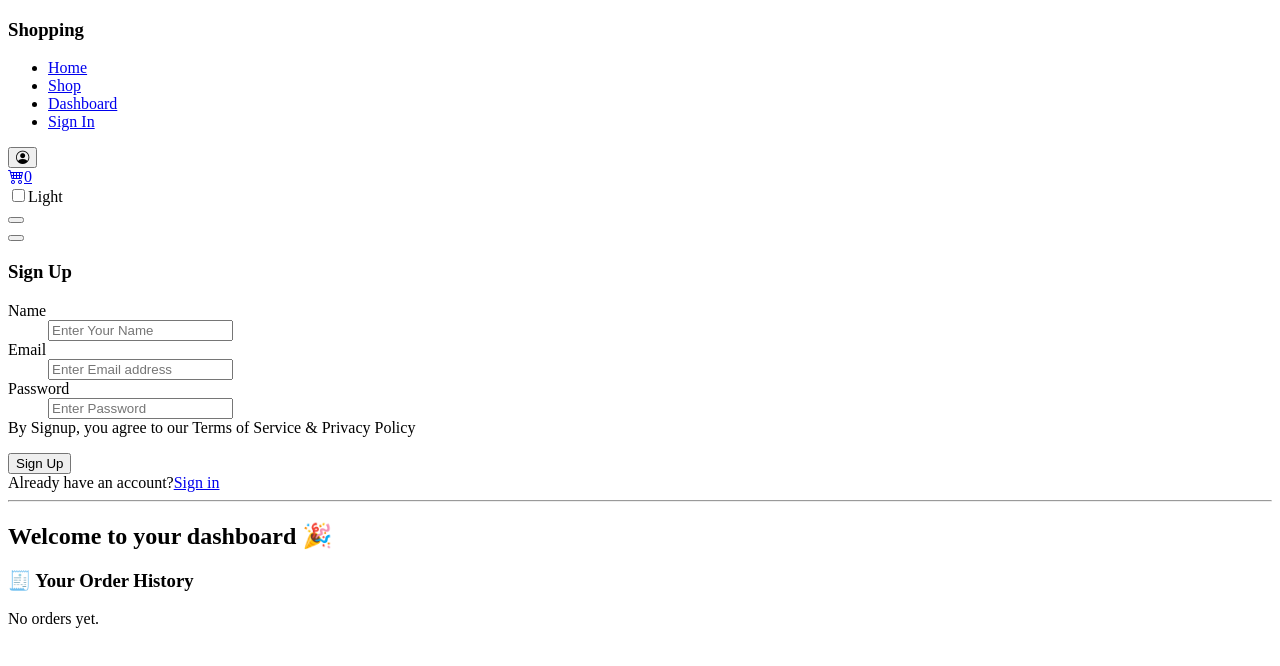
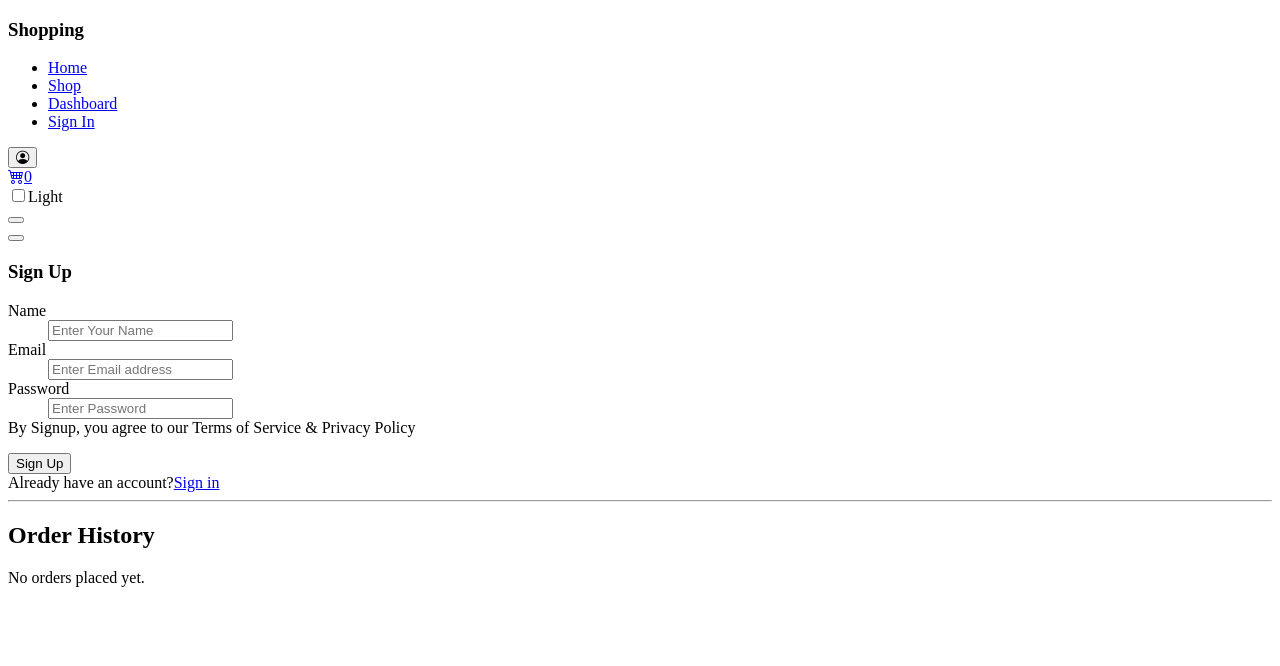
Before and after one commit to rupesh-badode/E-Commerce, a Next.js app: page /dashboard in a window 1280 px wide. Shown: the top 666 px of the page. Built offline with nearby package versions, Linux system fonts and the light colour scheme.

Commit message:
push
new information

```diff
--- a/src/app/cart/CartContext.js
+++ b/src/app/cart/CartContext.js
@@ -1,10 +1,12 @@
 "use client";
 import { createContext, useState, useEffect, useContext, use } from "react";
+import Cookies from "js-cookie";
 
 const CartContext = createContext();
 
 export const CartProvider = ({ children }) => {
   const [cartItems, setCartItems] = useState([]);
+  const[orderHistory,setOrderHistory] = useState([]);
 
   useEffect(() => {
     const savedCart = localStorage.getItem("cart");
@@ -22,6 +24,33 @@ export const CartProvider = ({ children }) => {
   useEffect(()=>{
 
   },[]);
+
+  useEffect(() => {
+    const userEmail = Cookies.get("userEmail");
+    if (userEmail) {
+      const allOrders = JSON.parse(localStorage.getItem("orders")) || {};
+      if (allOrders[userEmail]) {
+        setOrderHistory(allOrders[userEmail]);
+      }
+    }
+  }, []);
+
+
+  const placeOrder = (order) => {
+    setOrderHistory((prev) => {
+      const updated = [...prev, order];
+
+      // ✅ Save to localStorage based on user email
+      const userEmail = Cookies.get("userEmail");
+      if (userEmail) {
+        const allOrders = JSON.parse(localStorage.getItem("orders")) || {};
+        allOrders[userEmail] = updated;
+        localStorage.setItem("orders", JSON.stringify(allOrders));
+      }
+
+      return updated;
+    });
+  };
 
   const removeFromCart = (id) => {
     const updatedCart = cartItems.filter((item) => item.id !== id);
@@ -57,8 +86,7 @@ export const CartProvider = ({ children }) => {
   const cartCount = cartItems.length;
 
   return (
-    <CartContext.Provider value={{ cartItems, addToCart, cartCount,removeFromCart,updateQuantity }}>
-
+    <CartContext.Provider value={{ cartItems, addToCart, cartCount,removeFromCart,updateQuantity,orderHistory,placeOrder }}>
       {children}
     </CartContext.Provider>
   );
--- a/src/app/dashboard/page.js
+++ b/src/app/dashboard/page.js
@@ -1,10 +1,11 @@
 'use client';
-
+import { useCart } from '../cart/CartContext';
 import { useEffect, useState } from 'react';
 import Cookies from 'js-cookie';
 
 export default function DashboardPage() {
   const [orders, setOrders] = useState([]);
+  const{orderHistory} = useCart();
   const userEmail = Cookies.get('userEmail');
 
   useEffect(() => {
@@ -15,41 +16,24 @@ export default function DashboardPage() {
   }, [userEmail]);
 
   return (
-    <div className="container mt-5">
-      <h1>Welcome to your dashboard 🎉</h1>
-
-      <h3 className="mt-4">🧾 Your Order History</h3>
-      {orders.length === 0 ? (
-        <p>No orders yet.</p>
+    <div className="container mt-4">
+      <h2>Order History</h2>
+      {orderHistory.length === 0 ? (
+        <p>No orders placed yet.</p>
       ) : (
-        <table className="table table-bordered mt-3">
-          <thead>
-            <tr>
-              <th>Order ID</th>
-              <th>Date</th>
-              <th>Payment</th>
-              <th>Items</th>
-            </tr>
-          </thead>
-          <tbody>
-            {orders.map(order => (
-              <tr key={order.id}>
-                <td>{order.id}</td>
-                <td>{order.date}</td>
-                <td>{order.paymentMethod.toUpperCase()}</td>
-                <td>
-                  <ul>
-                    {order.items.map(item => (
-                      <li key={item.id}>
-                        {item.title} × {item.quantity}
-                      </li>
-                    ))}
-                  </ul>
-                </td>
-              </tr>
-            ))}
-          </tbody>
-        </table>
+        orderHistory.map(order => (
+          <div key={order.id} className="card mb-3 p-3">
+            <h5>Order #{order.id}</h5>
+            <p><strong>Date:</strong> {order.date}</p>
+            <p><strong>Payment:</strong> {order.paymentMethod.toUpperCase()}</p>
+            <p><strong>Shipping To:</strong> {order.shippingInfo.name}, {order.shippingInfo.address}, {order.shippingInfo.city} - {order.shippingInfo.pincode}</p>
+            <ul>
+              {order.items.map(item => (
+                <li key={item.id}>{item.title} x {item.quantity}</li>
+              ))}
+            </ul>
+          </div>
+        ))
       )}
     </div>
   );
```
Also changed, not shown: src/app/cart/page.js (+15 -3 lines), src/app/page.js (+5 -5 lines).
